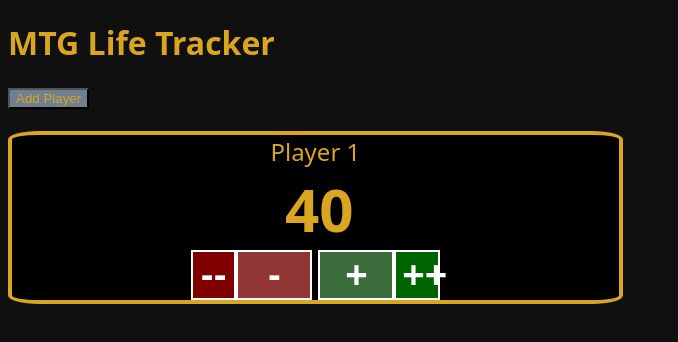
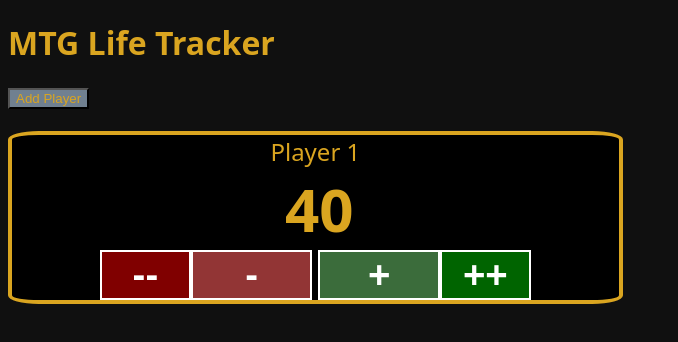
Before and after one commit to SamKiehl/LifeLinker, a plain HTML site: page index.html in a window 1280 px wide. Both pictures are taken after a click on the button "Add Player". Shown: the whole page, without its empty margins (0-678 px from the left). Drawn offline with Linux system fonts and the light colour scheme.

Commit message:
Changed widths.

```diff
--- a/styles.css
+++ b/styles.css
@@ -27,34 +27,29 @@ body{
 #Minus{
     background-color: rgb(146, 53, 53);
     color: white;
-    width: 12.5%;
+    width: 20%;
     height: 80%;
-    text-align: left;
     border: 2px solid white;
     font-size: 160%;
 }
 #MinusMinus{
     background-color: maroon;
     color: white;
-    width: 7.5%;
-    height: 80%;
-    text-align: left;
+    width: 15%;
     border: 2px solid white;
     font-size: 160%;
 }
 #Plus{
     background-color: rgb(59, 108, 59);
     color: white;
-    width: 12.5%;
-    text-align: right;
+    width: 20%;
     border: 2px solid white;
     font-size: 160%;
 }
 #PlusPlus{
     background-color: darkgreen;
     color: white;
-    width: 7.5%;
-    text-align: right;
+    width: 15%;
     border: 2px solid white;
     font-size: 160%;
 }
```
